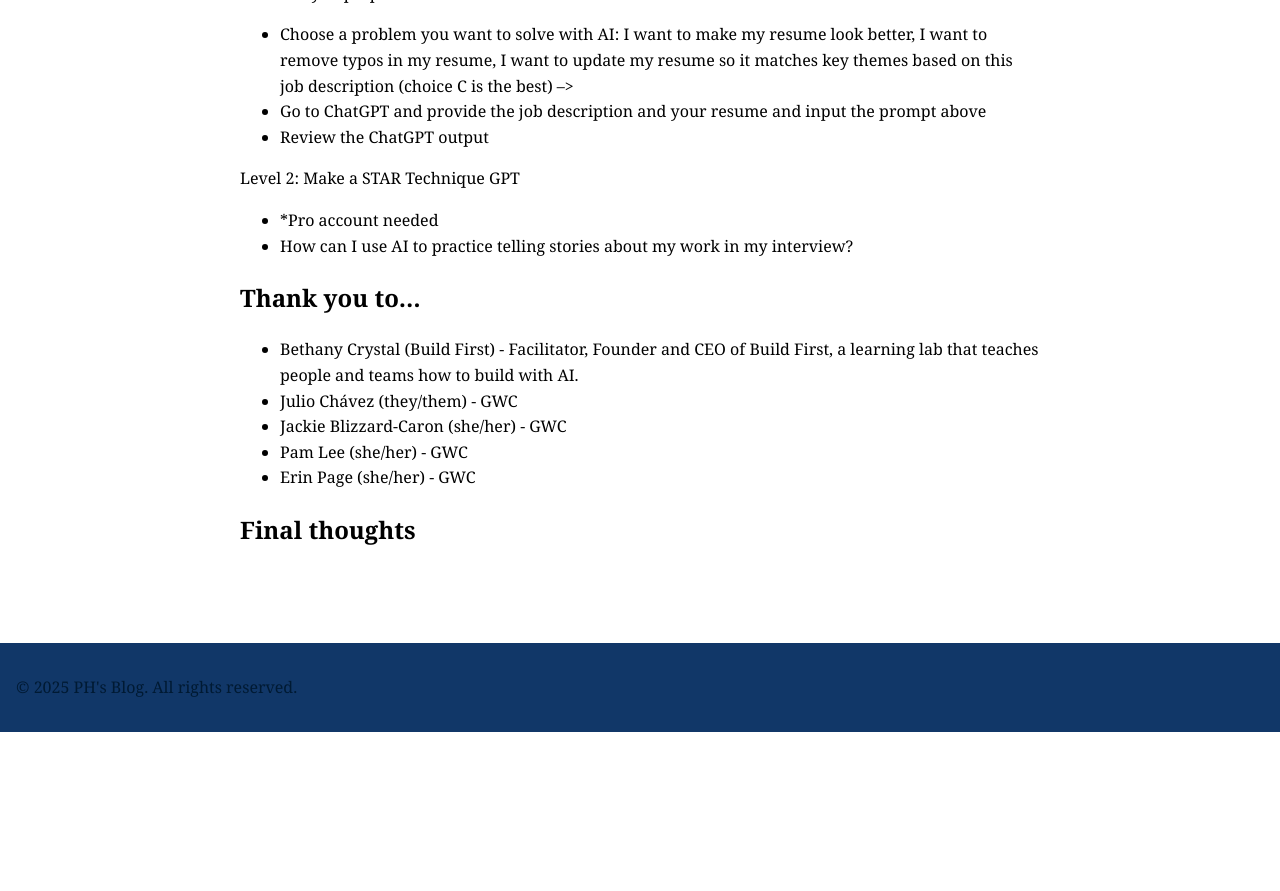
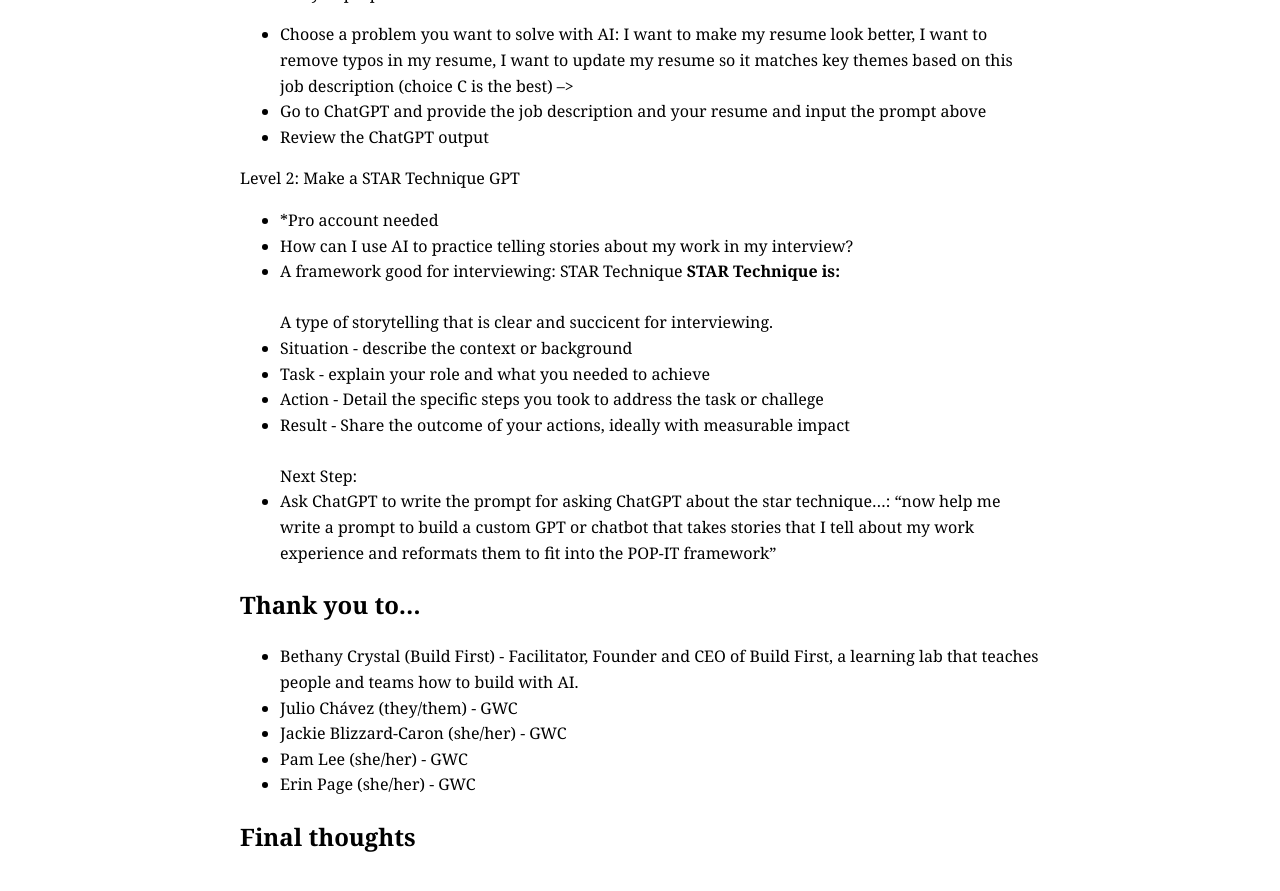
Before and after one commit to CaptainSapphire/PH-s-Blog, a Jekyll site: the page built from _posts/2025-09-24-GWC Workshop-AI for the Job Hunt.md, in a window 1280 px wide and 900 px high, scrolled down 1430 px. Shown: the top 891 px of the window. Built offline with Jekyll 4.4.1, drawn with Linux system fonts in a browser that asks for light colours; our own code applies the rules of GitHub Pages for plain Markdown files; before the commit the page ends 2162 px from its top, so only the background shows below that.

Commit message:
Update 2025-09-24-GWC Workshop-AI for the Job Hunt.md

```diff
--- a/_posts/2025-09-24-GWC Workshop-AI for the Job Hunt.md
+++ b/_posts/2025-09-24-GWC Workshop-AI for the Job Hunt.md
@@ -39,6 +39,18 @@
 Level 2: Make a STAR Technique GPT
 - *Pro account needed
 - How can I use AI to practice telling stories about my work in my interview?
+- A framework good for interviewing: STAR Technique
+**STAR Technique is:** <br><br>
+A type of storytelling that is clear and succicent for interviewing.
+- Situation - describe the context or background
+- Task - explain your role and what you needed to achieve
+- Action - Detail the specific steps you took to address the task or challege
+- Result - Share the outcome of your actions, ideally with measurable impact
+<br><br>
+Next Step:
+- Ask ChatGPT to write the prompt for asking ChatGPT about the star technique...:
+"now help me write a prompt to build a custom GPT or chatbot that takes stories that I tell about my work experience and reformats them to fit into the POP-IT framework"
+
 
 
 ## Thank you to...
```
